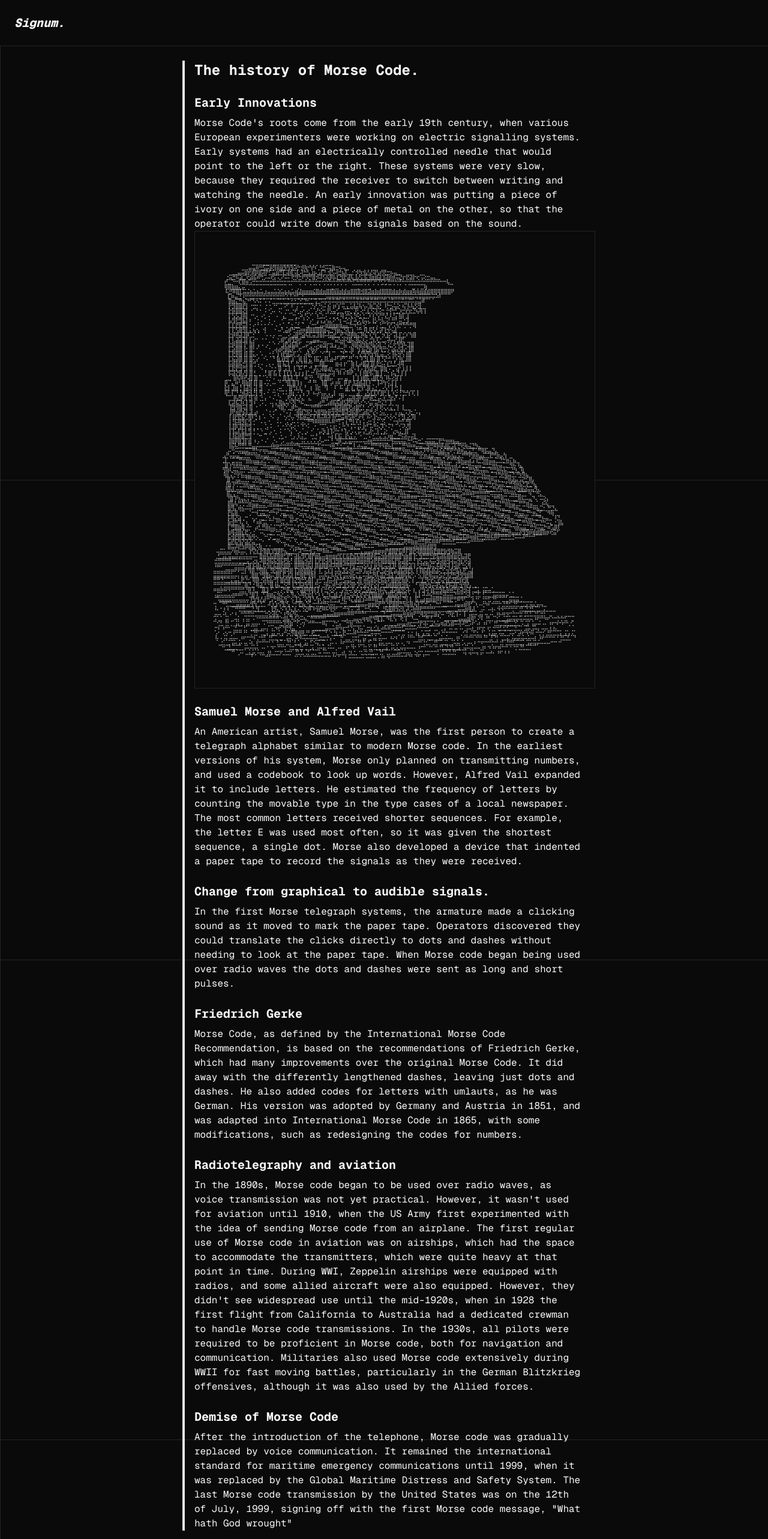
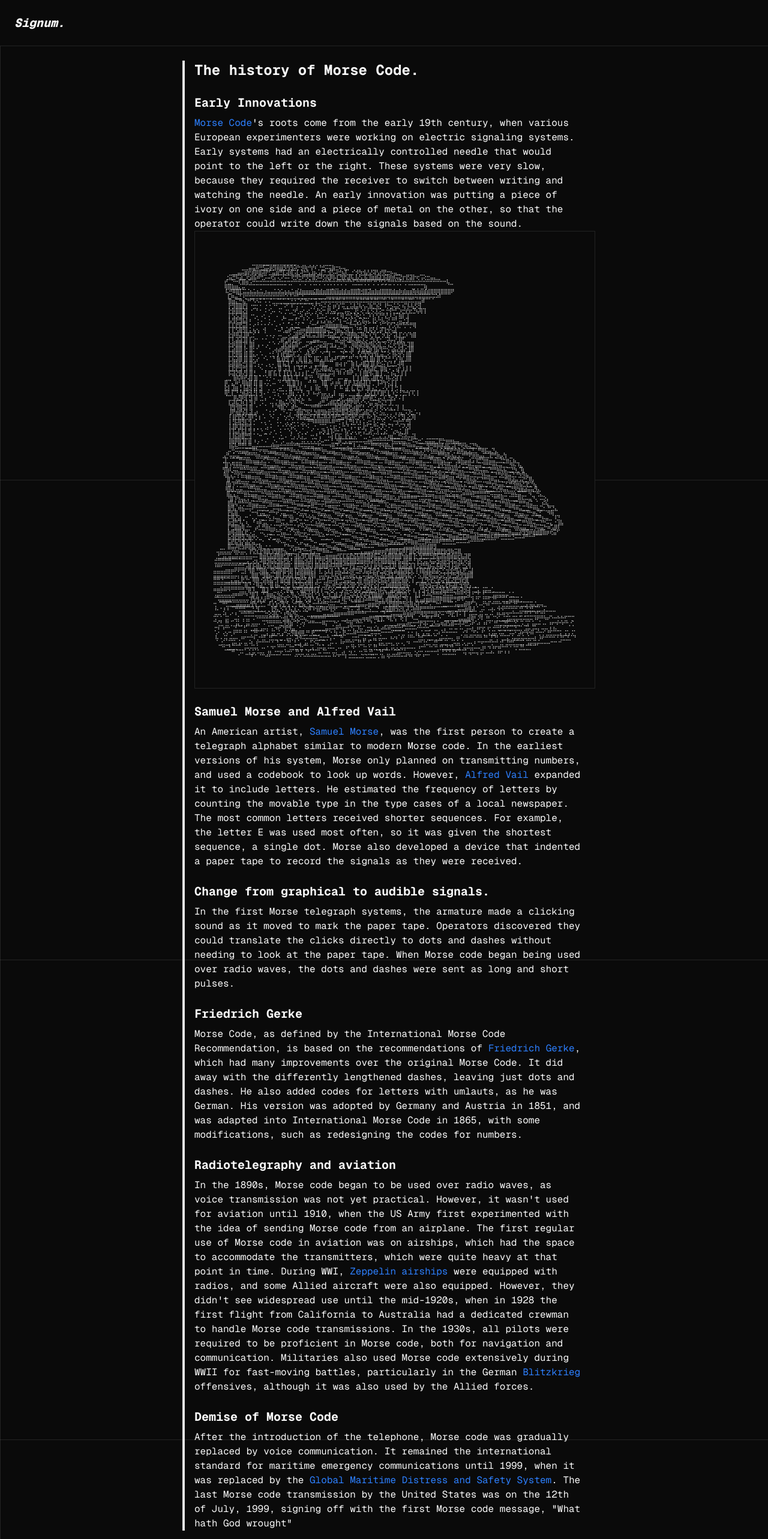
Before and after one commit to PythonAtSea/signum, a Next.js app: page /morse-history in a window 1280 px wide. Shown: the top 2566 px of the page at 60% size. Built offline with nearby package versions, Linux system fonts and the light colour scheme; a web font is replaced by a local one.

Commit message:
feat: add links to relevant Wikipedia articles in Morse code history

```diff
--- a/src/app/morse-history/page.tsx
+++ b/src/app/morse-history/page.tsx
@@ -1,4 +1,5 @@
 import Art from "@/components/art";
+import Link from "next/link";
 
 export default function Page() {
   return (
@@ -6,30 +7,48 @@ export default function Page() {
       <h1 className="text-2xl font-bold mb-6">The history of Morse Code.</h1>
       <h2 className="text-xl font-bold mb-2">Early Innovations</h2>
       <p>
-        Morse Code&apos;s roots come from the early 19th century, when various
-        European experimenters were working on electric signalling systems.
-        Early systems had an electrically controlled needle that would point to
-        the left or the right. These systems were very slow, because they
-        required the receiver to switch between writing and watching the needle.
-        An early innovation was putting a piece of ivory on one side and a piece
-        of metal on the other, so that the operator could write down the signals
-        based on the sound.
+        <Link
+          href="https://en.wikipedia.org/wiki/Morse_code"
+          className="text-blue-500 hover:underline"
+        >
+          Morse Code
+        </Link>
+        &apos;s roots come from the early 19th century, when various European
+        experimenters were working on electric signaling systems. Early systems
+        had an electrically controlled needle that would point to the left or
+        the right. These systems were very slow, because they required the
+        receiver to switch between writing and watching the needle. An early
+        innovation was putting a piece of ivory on one side and a piece of metal
+        on the other, so that the operator could write down the signals based on
+        the sound.
       </p>
       <Art manualImageIndex={0} />
       <h2 className="text-xl font-bold mt-6 mb-2">
         Samuel Morse and Alfred Vail
       </h2>
       <p>
-        An American artist, Samuel Morse, was the first person to create a
-        telegraph alphabet similar to modern Morse code. In the earliest
-        versions of his system, Morse only planned on transmitting numbers, and
-        used a codebook to look up words. However, Alfred Vail expanded it to
-        include letters. He estimated the frequency of letters by counting the
-        movable type in the type cases of a local newspaper. The most common
-        letters received shorter sequences. For example, the letter E was used
-        most often, so it was given the shortest sequence, a single dot. Morse
-        also developed a device that indented a paper tape to record the signals
-        as they were received.
+        An American artist,{" "}
+        <Link
+          href="https://en.wikipedia.org/wiki/Samuel_Morse"
+          className="text-blue-500 hover:underline"
+        >
+          Samuel Morse
+        </Link>
+        , was the first person to create a telegraph alphabet similar to modern
+        Morse code. In the earliest versions of his system, Morse only planned
+        on transmitting numbers, and used a codebook to look up words. However,{" "}
+        <Link
+          href="https://en.wikipedia.org/wiki/Alfred_Vail"
+          className="text-blue-500 hover:underline"
+        >
+          Alfred Vail
+        </Link>{" "}
+        expanded it to include letters. He estimated the frequency of letters by
+        counting the movable type in the type cases of a local newspaper. The
+        most common letters received shorter sequences. For example, the letter
+        E was used most often, so it was given the shortest sequence, a single
+        dot. Morse also developed a device that indented a paper tape to record
+        the signals as they were received.
       </p>
       <h2 className="text-xl font-bold mt-6 mb-2">
         Change from graphical to audible signals.
@@ -38,17 +57,23 @@ export default function Page() {
         In the first Morse telegraph systems, the armature made a clicking sound
         as it moved to mark the paper tape. Operators discovered they could
         translate the clicks directly to dots and dashes without needing to look
-        at the paper tape. When Morse code began being used over radio waves the
-        dots and dashes were sent as long and short pulses.
+        at the paper tape. When Morse code began being used over radio waves,
+        the dots and dashes were sent as long and short pulses.
       </p>
       <h2 className="text-xl font-bold mt-6 mb-2">Friedrich Gerke</h2>
       <p>
         Morse Code, as defined by the International Morse Code Recommendation,
-        is based on the recommendations of Friedrich Gerke, which had many
-        improvements over the original Morse Code. It did away with the
-        differently lengthened dashes, leaving just dots and dashes. He also
-        added codes for letters with umlauts, as he was German. His version was
-        adopted by Germany and Austria in 1851, and was adapted into
+        is based on the recommendations of{" "}
+        <Link
+          href="https://en.wikipedia.org/wiki/Friedrich_Clemens_Gerke"
+          className="text-blue-500 hover:underline"
+        >
+          Friedrich Gerke
+        </Link>
+        , which had many improvements over the original Morse Code. It did away
+        with the differently lengthened dashes, leaving just dots and dashes. He
+        also added codes for letters with umlauts, as he was German. His version
+        was adopted by Germany and Austria in 1851, and was adapted into
         International Morse Code in 1865, with some modifications, such as
         redesigning the codes for numbers.
       </p>
@@ -61,25 +86,43 @@ export default function Page() {
         aviation until 1910, when the US Army first experimented with the idea
         of sending Morse code from an airplane. The first regular use of Morse
         code in aviation was on airships, which had the space to accommodate the
-        transmitters, which were quite heavy at that point in time. During WWI,
-        Zeppelin airships were equipped with radios, and some allied aircraft
-        were also equipped. However, they didn&apos;t see widespread use until
-        the mid-1920s, when in 1928 the first flight from California to
-        Australia had a dedicated crewman to handle Morse code transmissions. In
-        the 1930s, all pilots were required to be proficient in Morse code, both
-        for navigation and communication. Militaries also used Morse code
-        extensively during WWII for fast moving battles, particularly in the
-        German Blitzkrieg offensives, although it was also used by the Allied
-        forces.
+        transmitters, which were quite heavy at that point in time. During WWI,{" "}
+        <Link
+          href="https://en.wikipedia.org/wiki/Zeppelin"
+          className="text-blue-500 hover:underline"
+        >
+          Zeppelin airships
+        </Link>{" "}
+        were equipped with radios, and some Allied aircraft were also equipped.
+        However, they didn&apos;t see widespread use until the mid-1920s, when
+        in 1928 the first flight from California to Australia had a dedicated
+        crewman to handle Morse code transmissions. In the 1930s, all pilots
+        were required to be proficient in Morse code, both for navigation and
+        communication. Militaries also used Morse code extensively during WWII
+        for fast-moving battles, particularly in the German{" "}
+        <Link
+          href="https://en.wikipedia.org/wiki/Blitzkrieg"
+          className="text-blue-500 hover:underline"
+        >
+          Blitzkrieg
+        </Link>{" "}
+        offensives, although it was also used by the Allied forces.
       </p>
       <h2 className="text-xl font-bold mt-6 mb-2">Demise of Morse Code</h2>
       <p>
         After the introduction of the telephone, Morse code was gradually
         replaced by voice communication. It remained the international standard
         for maritime emergency communications until 1999, when it was replaced
-        by the Global Maritime Distress and Safety System. The last Morse code
-        transmission by the United States was on the 12th of July, 1999, signing
-        off with the first Morse code message, &quot;What hath God wrought&quot;
+        by the{" "}
+        <Link
+          href="https://en.wikipedia.org/wiki/Global_Maritime_Distress_and_Safety_System"
+          className="text-blue-500 hover:underline"
+        >
+          Global Maritime Distress and Safety System
+        </Link>
+        . The last Morse code transmission by the United States was on the 12th
+        of July, 1999, signing off with the first Morse code message, &quot;What
+        hath God wrought&quot;
       </p>
     </div>
   );
```
